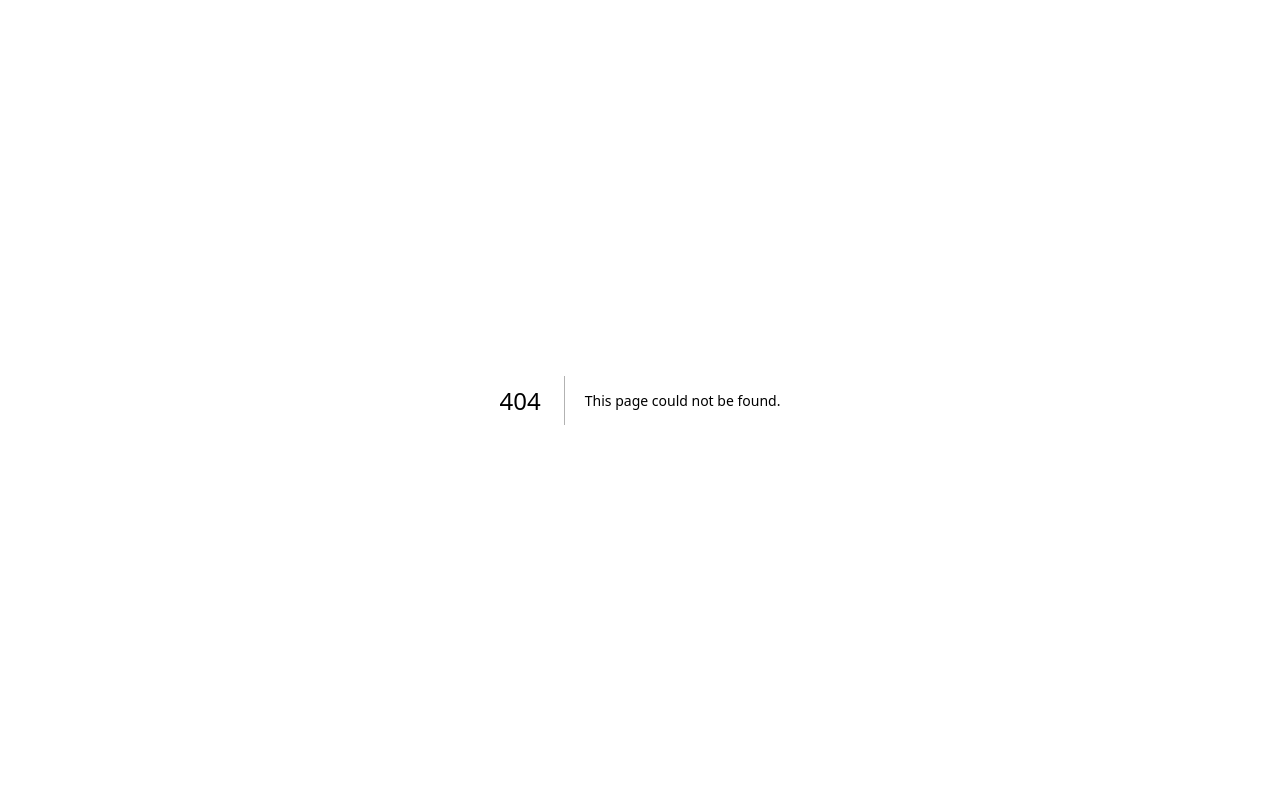
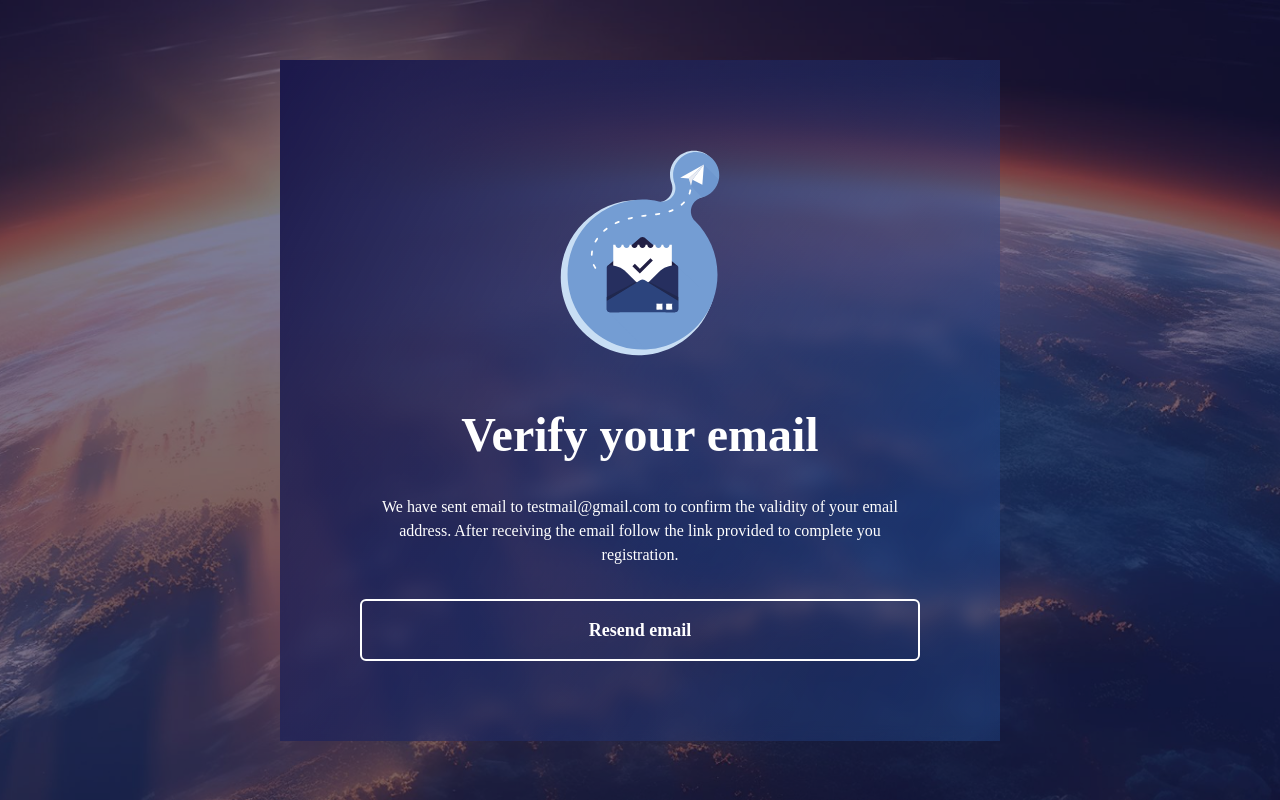
Before and after one commit to jim-carroll-123/rFLEET, a Next.js app: page /verify-email in a window 1280 px wide. Before the commit this address had no page. Built offline with nearby package versions, Linux system fonts and the light colour scheme; what tw-elements would draw is missing.

Commit message:
chore: added verify-email page

```diff
--- a/src/app/signup/page.tsx
+++ b/src/app/signup/page.tsx
@@ -76,9 +76,11 @@ export default function Index() {
               <div className="flex justify-between">
                 <Check label="I agree to all the Term and Condition and Privacy Policy" />
               </div>
-              <Button full size="xl">
-                Get Started
-              </Button>
+              <Link href="/verify-email">
+                <Button full size="xl">
+                  Get Started
+                </Button>
+              </Link>
             </div>
             <div className="flex justify-center gap-[8px]">
               <div className="text-gray-400">Already have a account?</div>
--- /dev/null
+++ b/src/app/verify-email/page.tsx
@@ -0,0 +1,29 @@
+'use client'
+
+import ConfirmEmail from '@assets/icons/confirm-email.svg'
+import planetEarth from '@assets/images/bg-planet-earth.jpeg'
+import { Button } from '@components/ui/Button'
+
+export default function Index() {
+  return (
+    <main className="relative flex" style={{ background: `url(${planetEarth.src}) no-repeat center / cover` }}>
+      <div className="flex flex-1 bg-[#1a194990]">
+        <div className="flex-1 flex justify-center items-center">
+          <div className="text-center bg-gradient-dialog backdrop-blur lg:px-[80px] px-[20px] lg:pt-[80px] pt-[60px] lg:pb-[80px] pb-[60px] flex flex-col lg:gap-[32px] gap-[24px] max-w-[720px] w-full">
+            <div className="flex justify-center">
+              <ConfirmEmail />
+            </div>
+            <h3 className="font-semibold">Verify your email</h3>
+            <div>
+              We have sent email to testmail@gmail.com to confirm the validity of your email address. After receiving
+              the email follow the link provided to complete you registration.
+            </div>
+            <Button full size="xl" color="transparent">
+              Resend email
+            </Button>
+          </div>
+        </div>
+      </div>
+    </main>
+  )
+}
```
Also changed, not shown: src/assets/icons/confirm-email.svg (added).
